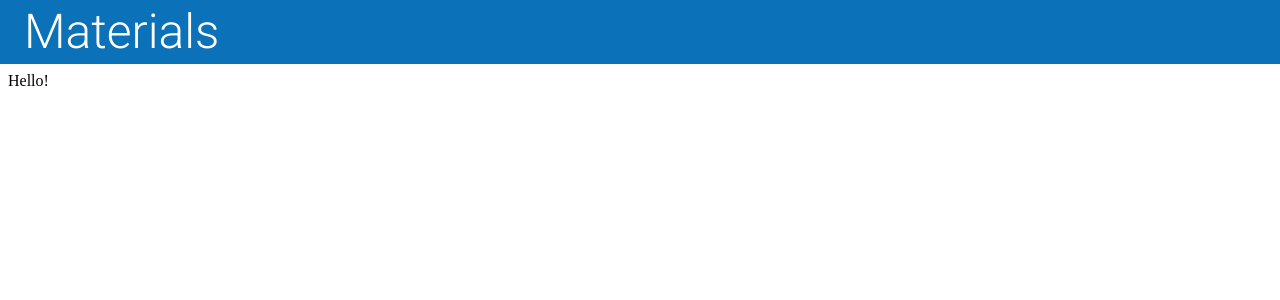
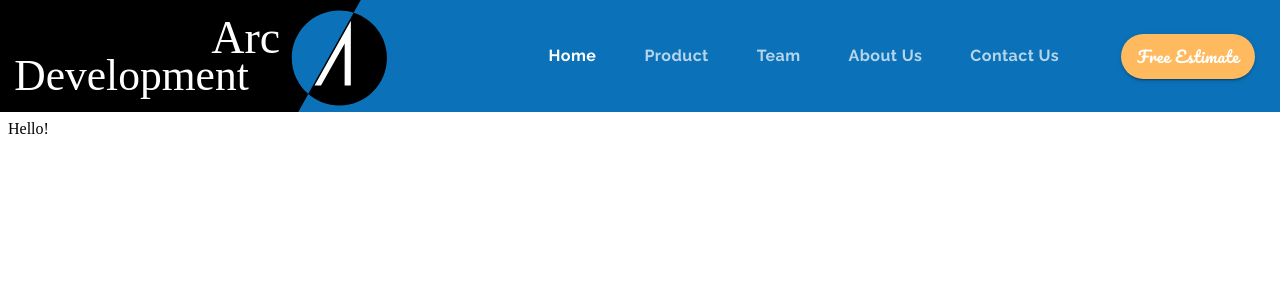
Before and after one commit to guptaprav/materials, a React (Create React App) app: page / in a window 1280 px wide. Shown: the top 300 px of the page. Built offline with nearby package versions, Linux system fonts and the light colour scheme.

Commit message:
materials, tabs and button

```diff
--- a/public/index.html
+++ b/public/index.html
@@ -13,7 +13,7 @@
       manifest.json provides metadata used when your web app is installed on a
       user's mobile device or desktop. See https://developers.google.com/web/fundamentals/web-app-manifest/
     -->
-    <link rel="stylesheet" href="https://fonts.googleapis.com/css?family=Roboto:300,400,500,700&display=swap" />
+    <link rel="stylesheet" href="https://fonts.googleapis.com/css?family=Pacifico|Raleway:100,400,400i,700|Roboto:300,400,500,700&display=swap" />
     <!--
       Notice the use of %PUBLIC_URL% in the tags above.
       It will be replaced with the URL of the `public` folder during the build.
--- a/src/components/ui/Header.js
+++ b/src/components/ui/Header.js
@@ -1,9 +1,12 @@
-import React from 'react';
+import React, { useState } from 'react';
 import AppBar from '@material-ui/core/AppBar';
 import Toolbar from '@material-ui/core/Toolbar';
-import Typography from '@material-ui/core/Typography';
+// import Typography from '@material-ui/core/Typography';
 import useScrollTrigger from '@material-ui/core/useScrollTrigger';
 import { makeStyles } from '@material-ui/styles';
+import Tabs from '@material-ui/core/Tabs';
+import Tab from '@material-ui/core/Tab';
+import Button from '@material-ui/core/Button';
 
 import logo from '../../assets/logo.svg';
 
@@ -22,25 +25,58 @@
 const useStyles = makeStyles(theme => ({
   toolbarMargin: {
     ...theme.mixins.toolbar,
-    // marginBottom: '3em'
+    marginBottom: '3em'
   },
   logo: {
     height: '7em'
+  },
+  tabContainer: {
+    marginLeft: 'auto'
+  },
+  tab: {
+    ...theme.typography.tab,
+    minWidth: 10,
+    marginLeft: '24px'
+  },
+  button: {
+    ...theme.typography.estimate,
+    borderRadius: '50px',
+    marginLeft: '50px',
+    marginRight: '25px',
+    height: '45px'
   }
 }));
 
 export default function Header(props) {
   const classes = useStyles();
+  const [value, setValue] = useState(0);
+  const handleChange = (e, value) => {
+    setValue(value);
+  }
 
   return (
     <React.Fragment>
       <ElevationScroll>
         <AppBar position="fixed" color="primary">
-            <Toolbar>
-              <Typography variant="h3">
+            <Toolbar disableGutters>
+              {/* <Typography variant="h3">
                 Materials
-              </Typography>
-              {/* <img src={logo} className={classes.logo} alt="page logo" /> */}
+              </Typography> */}
+              <img src={logo} className={classes.logo} alt="page logo" />
+              <Tabs
+                className={classes.tabContainer}
+                value={value}
+                onChange={handleChange}
+                indicatorColor="primary">
+                <Tab className={classes.tab} label="Home" />
+                <Tab className={classes.tab} label="Product" />
+                <Tab className={classes.tab} label="Team" />
+                <Tab className={classes.tab} label="About Us" />
+                <Tab className={classes.tab} label="Contact Us" />
+              </Tabs>
+              <Button variant="contained" color="secondary" className={classes.button}>
+                Free Estimate
+              </Button>
             </Toolbar>
         </AppBar>
       </ElevationScroll>
--- a/src/components/ui/Theme.js
+++ b/src/components/ui/Theme.js
@@ -18,6 +18,18 @@
   typography: {
     h3: {
       fontWeight: 300
+    },
+    tab: {
+      fontFamily: 'Raleway',
+      textTransform: 'none',
+      fontWeight: 700,
+      fontSize: '1rem'
+    },
+    estimate: {
+    fontFamily: 'Pacifico',
+    fontSize: '1rem',
+    textTransform: 'none',
+    color: 'white'
     }
   }
 });
```
